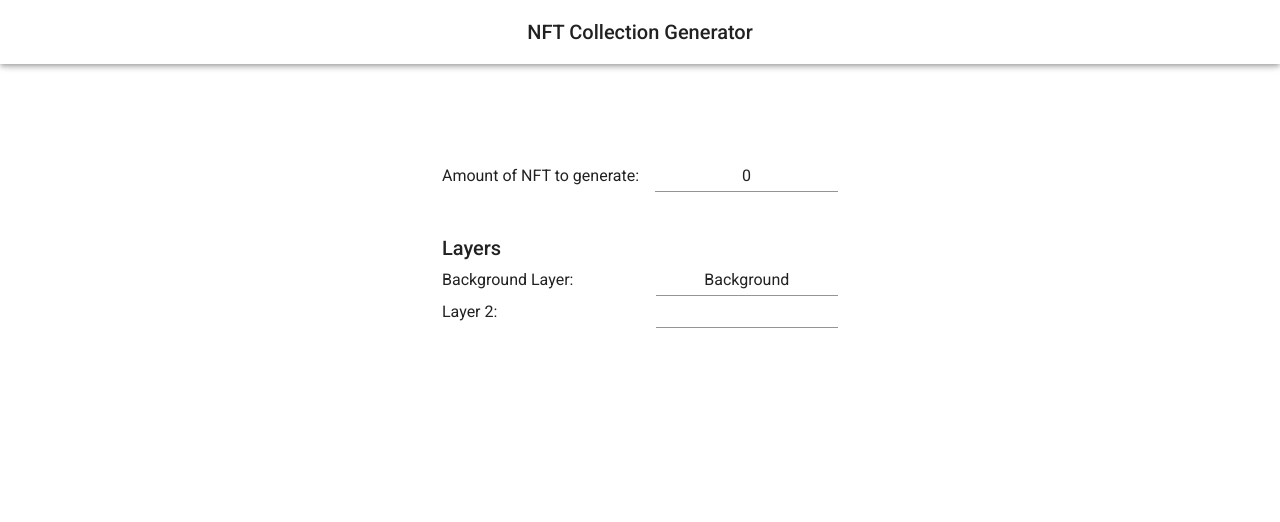
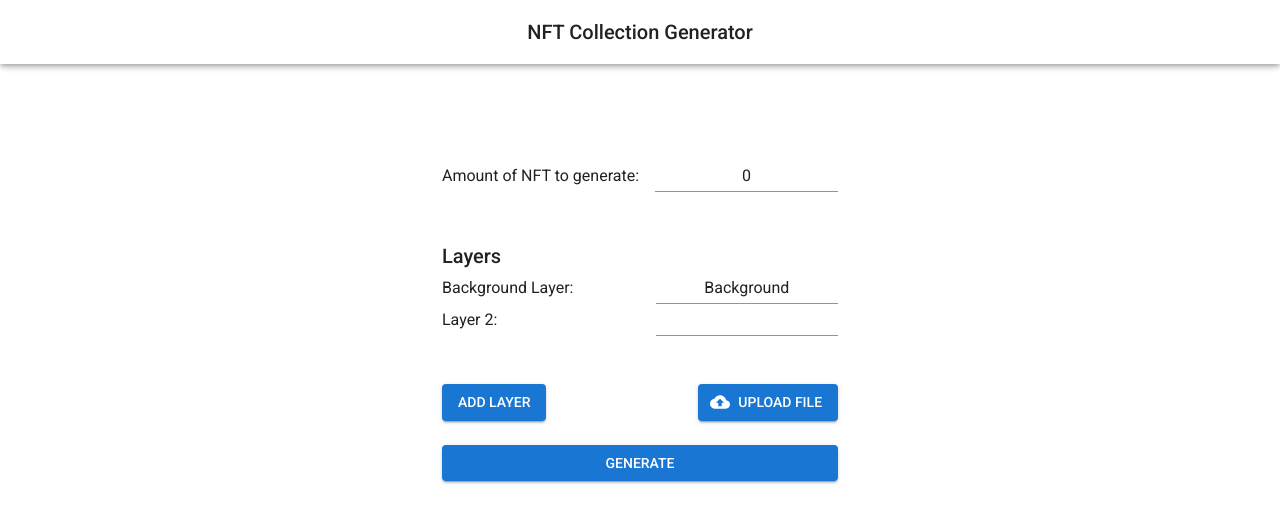
Before and after one commit to galactictourist/GVB-4, a Next.js app: page / in a window 1280 px wide. Shown: the top 522 px of the page. Built offline with nearby package versions, Linux system fonts and the light colour scheme.

Commit message:
chore: update homepage

```diff
--- a/src/app/page.tsx
+++ b/src/app/page.tsx
@@ -4,8 +4,24 @@
 import Box from "@mui/material/Box";
 import TextField from "@mui/material/TextField";
 import Typography from "@mui/material/Typography";
+import Layer from "@/components/Core/Layer";
+import Button from "@mui/material/Button";
+import AddIcon from "@mui/icons-material/Add";
+import CloudUploadIcon from "@mui/icons-material/CloudUpload";
 import { rowStyle } from "../styles";
-import Layer from "@/components/Core/Layer";
+import { styled } from "@mui/material/styles";
+
+const VisuallyHiddenInput = styled('input')({
+  clip: 'rect(0 0 0 0)',
+  clipPath: 'inset(50%)',
+  height: 1,
+  overflow: 'hidden',
+  position: 'absolute',
+  bottom: 0,
+  left: 0,
+  whiteSpace: 'nowrap',
+  width: 1,
+});
 
 const containerStyle = {
   mt: 20,
@@ -14,9 +30,20 @@
 };
 
 const contentStyle = {
+  gap: 3,
   display: "flex",
-  gap: 5,
   flexDirection: "column",
+};
+
+const layerStyle = {
+  mt: 3,
+  mb: 3,
+};
+
+const btnRowStyle = {
+  display: "flex",
+  justifyContent: "space-between",
+  alignItems: "center",
 };
 
 export default function HomePage() {
@@ -26,6 +53,11 @@
   const inputHandler = (index: number, value: string) => {
     const layers = [...layerNames];
     layers[index] = value;
+    setLayerNames(layers);
+  };
+
+  const addHandler = () => {
+    const layers = [...layerNames, ""];
     setLayerNames(layers);
   };
 
@@ -42,7 +74,7 @@
             onChange={(e) => setNftAmount(+e.target.value)}
           />
         </Box>
-        <Box>
+        <Box sx={layerStyle}>
           <Typography variant="h6">Layers</Typography>
           {layerNames.map((layerName, i) => (
             <Layer
@@ -53,6 +85,22 @@
             />
           ))}
         </Box>
+        <Box sx={btnRowStyle}>
+          <Button variant="contained" onClick={addHandler}>
+            Add Layer
+          </Button>
+          <Button
+            component="label"
+            variant="contained"
+            startIcon={<CloudUploadIcon />}
+          >
+            Upload file
+            <VisuallyHiddenInput type="file" />
+          </Button>
+        </Box>
+        <Button variant="contained" onClick={addHandler}>
+          Generate
+        </Button>
       </Box>
     </Box>
   );
```
